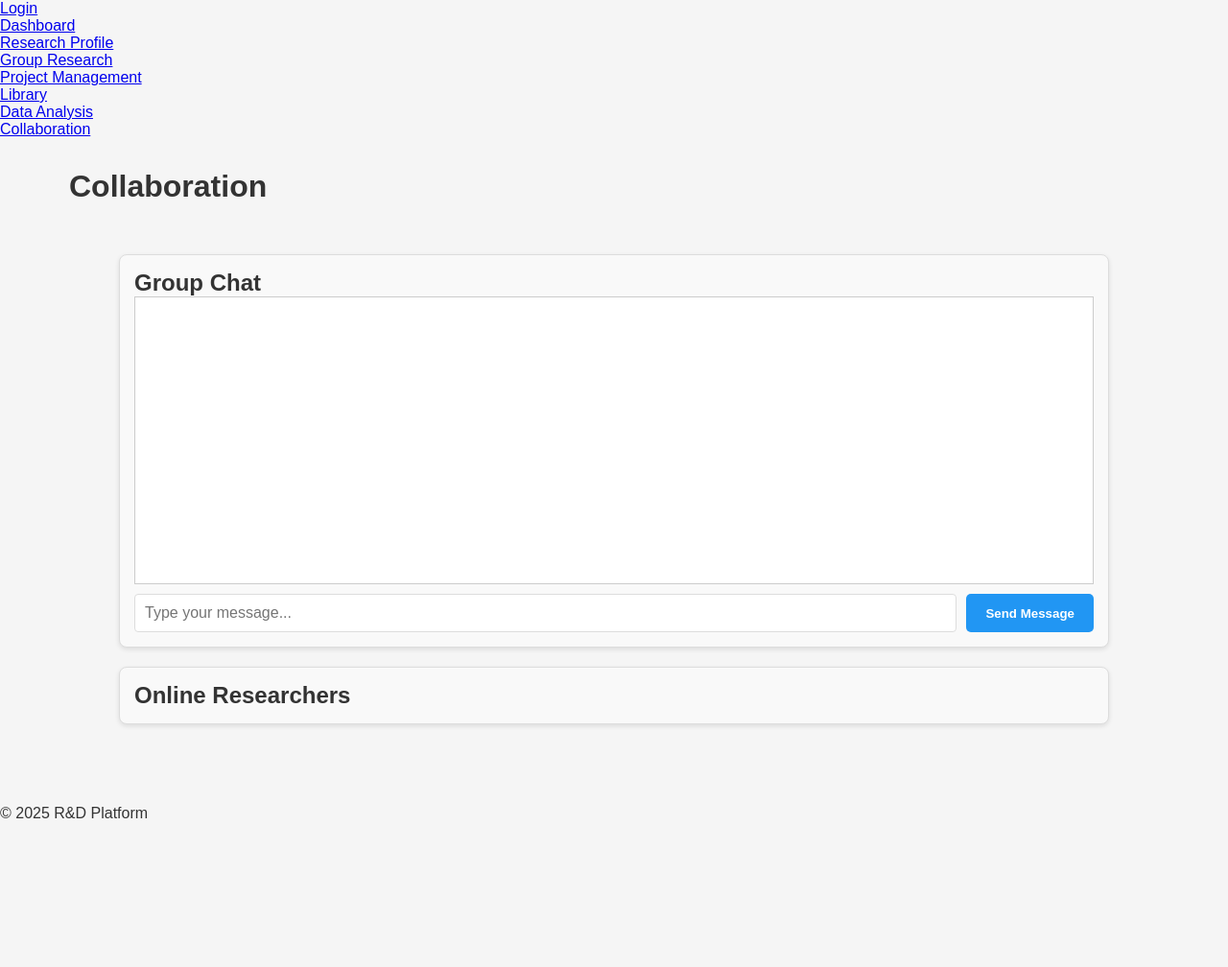
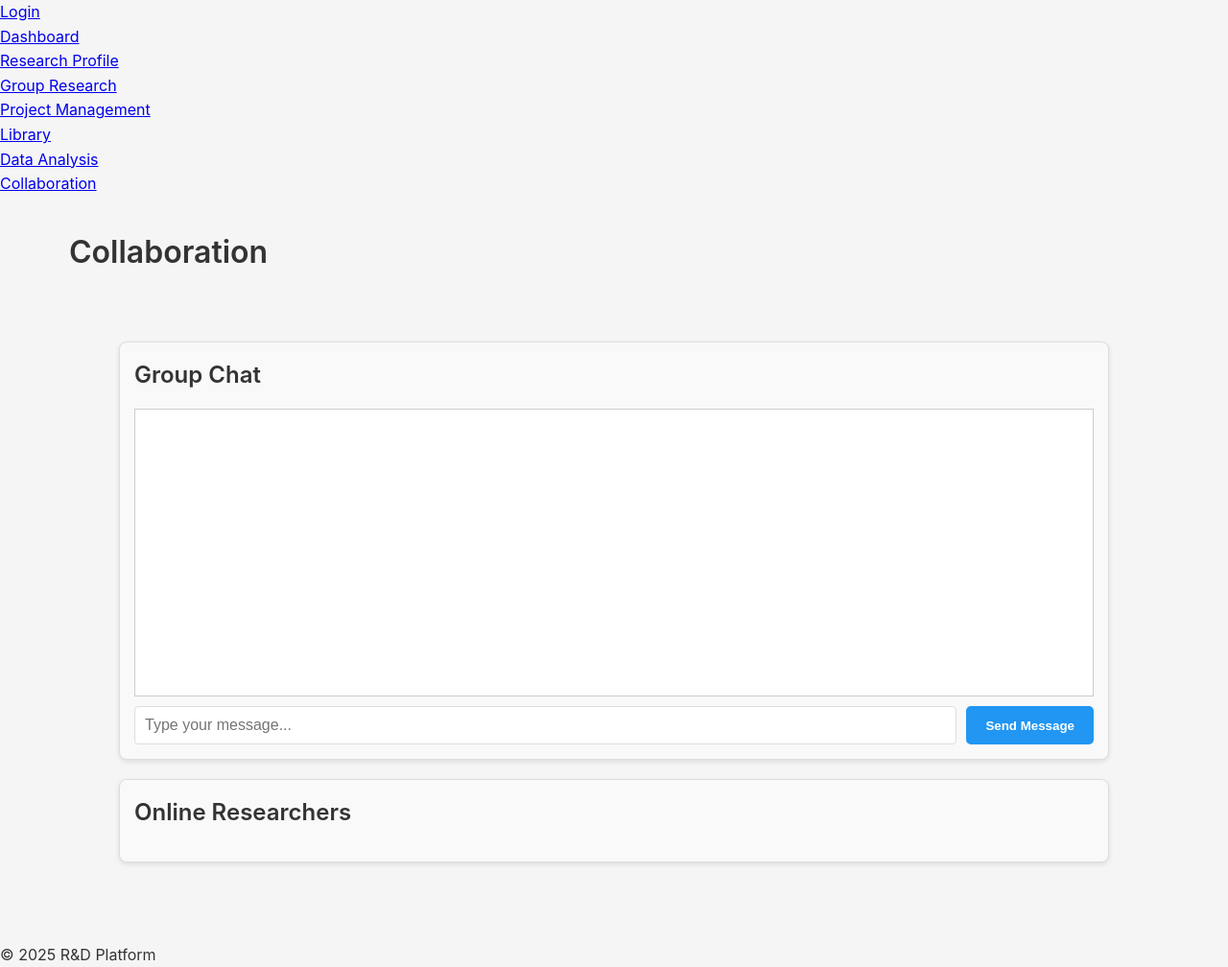
Before and after one commit to rah1809/webdiv-project-, a Flask app: page /collaboration.html in a window 1280 px wide. Shown: the whole page at 96% size. Before the commit the page ends 853 px from the top, so only its background shows below. Run offline with Flask 3, Linux system fonts and the light colour scheme; data that the repository does not hold is empty.

Commit message:
Typography Improvements

```diff
--- a/static/css/styles.css
+++ b/static/css/styles.css
@@ -21,9 +21,10 @@
 
 html, body {
     height: 100%;
-    font-family: 'Arial', sans-serif;
+    font-family: 'Inter', 'Arial', sans-serif;
     background-color: var(--background-color);
     color: var(--text-color);
+    line-height: 1.6;
 }
 
 body {
@@ -270,3 +271,8 @@ tr:hover {
     color: #a94442;
     border: 1px solid #ebccd1;
 }
+
+h1, h2, h3 {
+    font-weight: 600;
+    margin-bottom: 1rem;
+}
```
